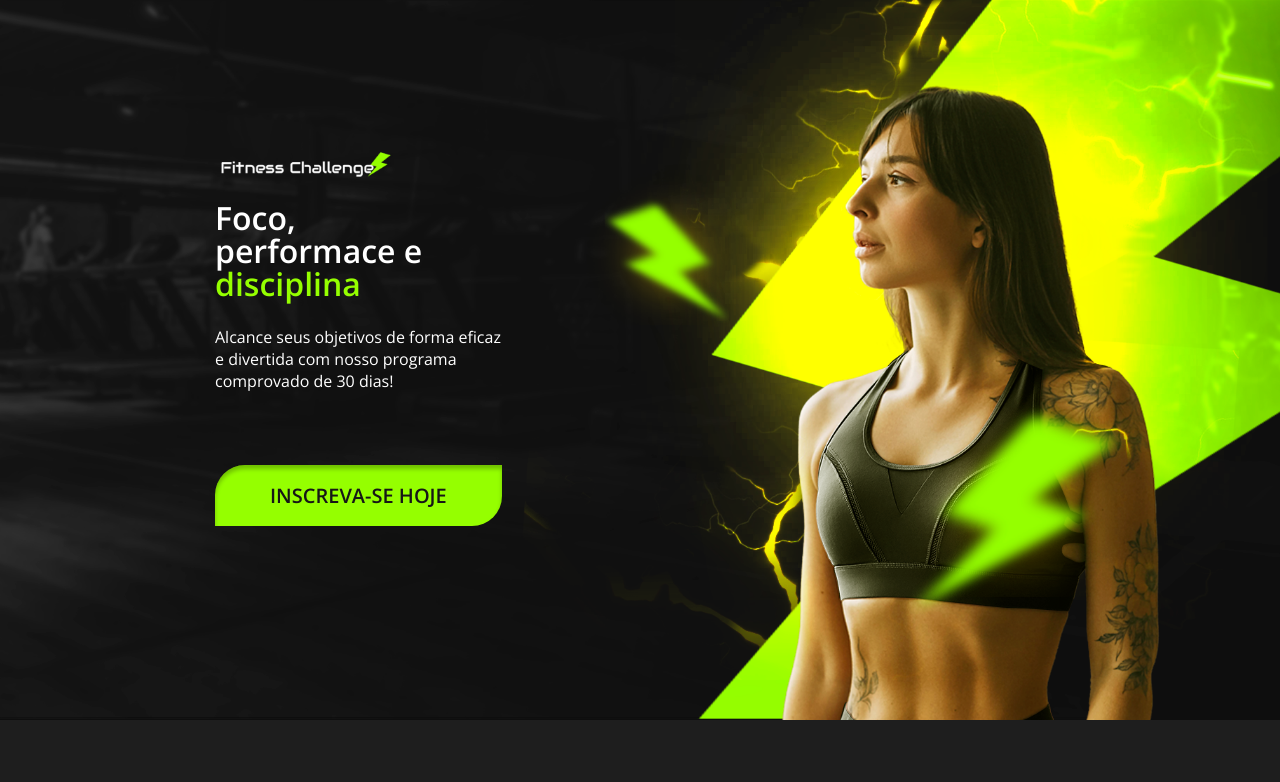
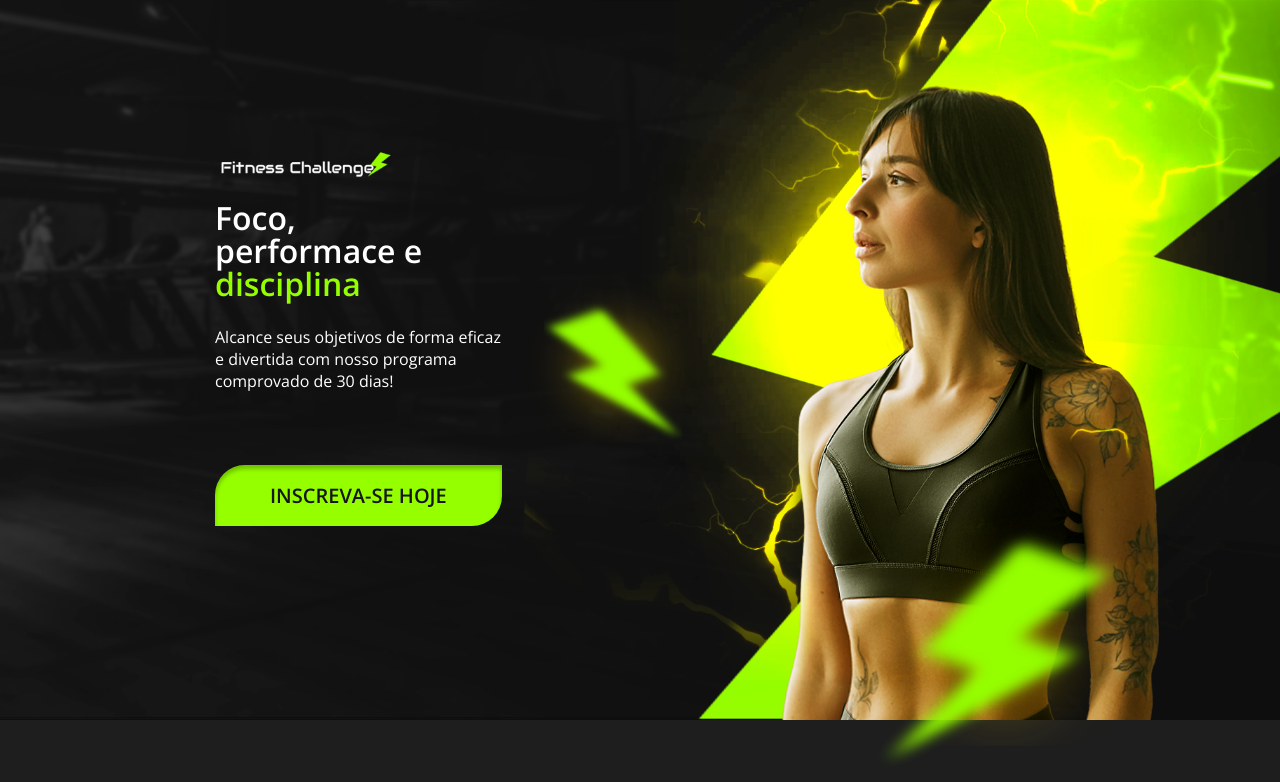
Before and after one commit to Lauro-Santos/fitness-challenge, a React (Create React App) app: page / in a window 1280 px wide. Shown: the top 782 px of the page. Built offline with nearby package versions, Linux system fonts and the light colour scheme.

Commit message:
correção

```diff
--- a/src/components/Cabecalho/cabecalho.module.css
+++ b/src/components/Cabecalho/cabecalho.module.css
@@ -63,13 +63,13 @@
 
   .banner::before {
     content: "";
-    height: 100vh;
-    width: 45vw;
+    height: 80vh;
+    width: 50vw;
     position: absolute;
     background-image: url(./PNG.png);
     background-size: contain;
     background-repeat: no-repeat;
-    bottom: -30vh;
+    bottom: -25%;
     right: 10%;
     transform: -50%;
   }
```
